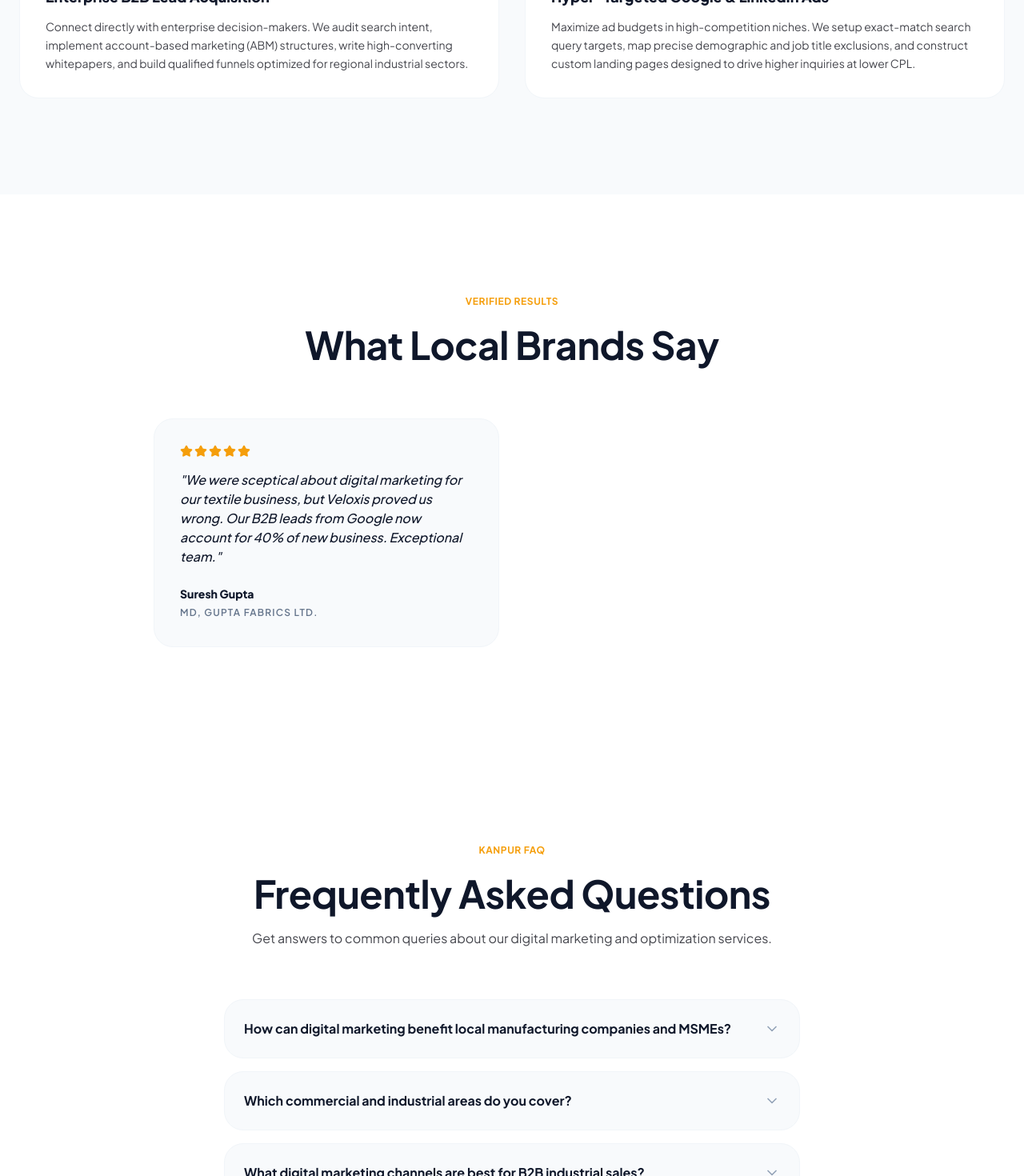
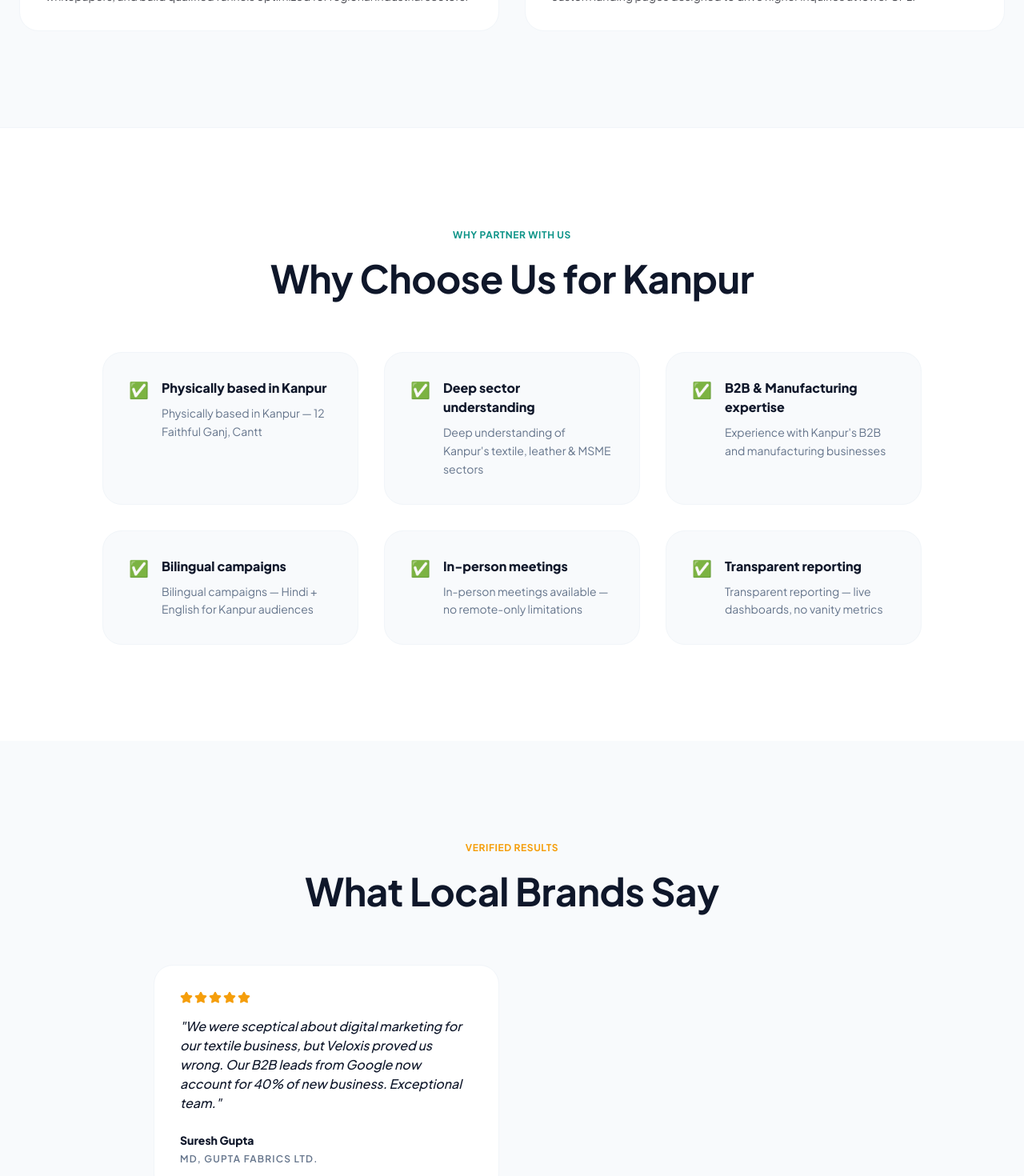
Before and after one commit to muddassir-commits/veloxis-global, a Next.js app: page /digital-marketing-agency-kanpur in a window 1280 px wide. Shown: the part 1330-2800 px from the top of the page at 80% size. Built offline with nearby package versions, Linux system fonts and the light colour scheme; no server answers.

Commit message:
optimization: fully optimize Kanpur location page content, SEO metadata, local business schema, and localized CTA banner

```diff
--- a/app/digital-marketing-agency-kanpur/page.tsx
+++ b/app/digital-marketing-agency-kanpur/page.tsx
@@ -6,22 +6,52 @@ import { Card } from '../../components/ui/Card';
 import { Button } from '../../components/ui/Button';
 import { Breadcrumb } from '../../components/ui/Breadcrumb';
 import { SchemaMarkup } from '../../components/ui/SchemaMarkup';
-import { getFAQPageSchema, getBreadcrumbListSchema, getLocalBusinessSchema } from '../../lib/schema';
+import { getFAQPageSchema, getBreadcrumbListSchema } from '../../lib/schema';
 import { testimonials } from '../../data/testimonials';
 import { Star, CheckCircle, MapPin } from 'lucide-react';
 import { CtaBanner } from '../../components/sections/CtaBanner';
 import { FaqAccordion } from '../../components/sections/FaqAccordion';
 
-export const metadata: Metadata = constructMetadata({
-  title: pageMeta.kanpur.title,
-  description: pageMeta.kanpur.description,
-  path: pageMeta.kanpur.path,
-  ogImage: '/images/og/kanpur-og.jpg'
-});
+export const metadata: Metadata = {
+  ...constructMetadata({
+    title: "Best Digital Marketing Agency in Kanpur 2026 | Veloxis Global",
+    description: "Looking for the best digital marketing agency in Kanpur? Veloxis Global delivers proven SEO, Google Ads & Social Media for Kanpur's textile, MSME & manufacturing businesses. Free audit — 48hr delivery.",
+    path: "/digital-marketing-agency-kanpur",
+    ogImage: '/images/og/kanpur-og.jpg'
+  }),
+  keywords: "best digital marketing agency in Kanpur, digital marketing company Kanpur 2026, SEO services Kanpur, Google Ads agency Kanpur, MSME digital marketing Kanpur, online marketing Kanpur, digital marketing Civil Lines Kanpur, textile business marketing Kanpur"
+};
 
 export default function KanpurLocationPage() {
   const city = 'Kanpur';
-  const localSchema = getLocalBusinessSchema({ city });
+
+  const localSchema = {
+    "@context": "https://schema.org",
+    "@type": "MarketingAgency",
+    "name": "Veloxis Global",
+    "description": "Best digital marketing agency in Kanpur — SEO, Google Ads and Social Media for Kanpur's textile, MSME and manufacturing businesses.",
+    "telephone": "+918887620727",
+    "email": "muddassir@veloxisglobal.com",
+    "url": "https://veloxisglobal.com/digital-marketing-agency-kanpur/",
+    "address": {
+      "@type": "PostalAddress",
+      "streetAddress": "12 Faithful Ganj, Cantt",
+      "addressLocality": "Kanpur",
+      "addressRegion": "Uttar Pradesh",
+      "postalCode": "208004",
+      "addressCountry": "IN"
+    },
+    "geo": {
+      "@type": "GeoCoordinates",
+      "latitude": "26.4499",
+      "longitude": "80.3319"
+    },
+    "areaServed": {
+      "@type": "City",
+      "name": "Kanpur"
+    },
+    "priceRange": "₹₹"
+  };
 
   const breadcrumbItems = [{ name: 'Kanpur Agency', href: '/digital-marketing-agency-kanpur' }];
   const breadcrumbSchema = getBreadcrumbListSchema([
@@ -36,36 +66,36 @@ export default function KanpurLocationPage() {
 
   const kanpurFaqs = [
     {
-      question: "How can digital marketing benefit local manufacturing companies and MSMEs?",
-      answer: "Digital marketing helps manufacturing brands bypass middlemen. By ranking for terms like 'bulk leather goods manufacturer' or 'custom textile exporter' on Google, industrial firms can capture corporate inquiries and wholesale buyers directly."
+      question: "What is the cost of digital marketing in Kanpur in 2026?",
+      answer: "Digital marketing pricing in Kanpur varies by scope. At Veloxis Global, we offer custom pricing built around your goals — no fixed packages. Start with our free audit and we'll recommend exactly what you need and what it will cost. No surprises, no lock-in contracts."
     },
     {
-      question: "Which commercial and industrial areas do you cover?",
-      answer: "We service industrial zones and neighborhoods locally, including GT Road, Civil Lines, Swaroop Nagar, Kidwai Nagar, Kalyanpur, and Kakadeo."
+      question: "How long does SEO take to show results in Kanpur?",
+      answer: "For most Kanpur businesses, initial ranking improvements appear within 60-90 days. Hyperlocal keywords like \"digital marketing agency Kanpur\" or industry-specific terms can rank faster due to lower competition. We set realistic, honest timelines from day one."
     },
     {
-      question: "What digital marketing channels are best for B2B industrial sales?",
-      answer: "B2B industrial marketing relies heavily on high-intent channels. Google Search Ads capture buyers actively searching for raw materials or manufacturing partners, while Technical SEO builds long-term organic authority and rankings."
+      question: "Do you work with small businesses and MSMEs in Kanpur?",
+      answer: "Yes — in fact, Kanpur's MSME and manufacturing sector is one of our primary focus areas. We understand the unique challenges of Kanpur's industrial businesses and have built strategies specifically for them."
     },
     {
-      question: "Can you help our local textile or leather business get export inquiries?",
-      answer: "Yes. We set up international SEO targeting and run geotargeted Google and LinkedIn campaigns tailored to buyers in key export markets such as Europe, the Middle East, and North America."
+      question: "Can you help my Kanpur business rank on Google Maps?",
+      answer: "Absolutely. Local SEO and Google Business Profile optimisation is our strongest service for Kanpur businesses. We can get your business appearing in Google's Local Pack for Kanpur-specific searches."
     },
     {
-      question: "How do you help local retail brands compete online?",
-      answer: "We help retail storefronts build local authority by optimizing their Google Map profiles, setting up local store search campaigns, and utilizing targeted Instagram ads to drive local customer walk-ins."
+      question: "Do you offer Google Ads for Kanpur businesses?",
+      answer: "Yes. We manage Google Ads campaigns for Kanpur businesses across all campaign types — Search, Display, and Performance Max. Every rupee is tracked and optimised for your specific Kanpur market."
     },
     {
-      question: "Do we need a massive marketing budget to start working with Veloxis Global in the region?",
-      answer: "No. We specialize in working with MSMEs. We build campaigns with focused budgets, target specific buyer personas, and scale spend only when we see positive conversion rates and qualified inquiries."
+      question: "Which Kanpur industries do you specialise in?",
+      answer: "Textile and garment industry, leather goods and footwear, manufacturing and engineering, MSME retail, education institutes, healthcare clinics, and real estate. We have tailored strategies for each sector."
     },
     {
-      question: "Do you build custom websites for manufacturing companies?",
-      answer: "Yes. We build responsive, fast-loading B2B websites that showcase product catalogs, list technical specifications, and include direct call-to-actions like 'Request a Quote' or 'Download Brochure' to maximize lead capture."
+      question: "Do you offer free consultations for Kanpur businesses?",
+      answer: "Yes — we offer a free 30-minute strategy call plus a free website SEO audit for all Kanpur enquiries. No commitments. Just clarity on where you stand and what's possible."
     },
     {
-      question: "How can our business get a free SEO and digital audit?",
-      answer: "Complete our simple audit form. Our team will review your website performance, map visibility, and local competitor strength, and send you a manual optimization plan in 48 hours."
+      question: "How is Veloxis Global different from other Kanpur digital agencies?",
+      answer: "Most Kanpur agencies offer templated services at low prices with average results. Veloxis Global is built differently — custom strategy per client, transparent reporting, and results measured in business outcomes not just traffic numbers. We're also based here in Kanpur, so we genuinely understand your market."
     }
   ];
 
@@ -84,15 +114,15 @@ export default function KanpurLocationPage() {
       <section className="bg-white py-16 sm:py-24 text-left relative overflow-hidden">
         <div className="max-w-container-max mx-auto px-gutter grid grid-cols-1 lg:grid-cols-12 gap-12 items-center">
           <div className="lg:col-span-7 flex flex-col items-start">
-            <Badge variant="orange" className="mb-4">INDUSTRIAL REGIONAL DESK</Badge>
+            <Badge variant="orange" className="mb-4">KANPUR INDUSTRIAL DESK</Badge>
             <h1 className="text-headline-lg-mobile md:text-headline-lg font-extrabold text-slate-900 tracking-tight leading-tight mb-6">
               Best Digital Marketing Agency in Kanpur
             </h1>
-            <p className="text-base sm:text-body-lg text-on-surface-variant leading-relaxed mb-6">
-              Kanpur, long recognized as the industrial heartland and Manchester of Uttar Pradesh, is home to a massive ecosystem of leather tanneries, textile mills, manufacturing plants, and fast-growing MSMEs. However, in 2026, traditional sales channels, bulk distributor directories, and local industry networks are no longer sufficient to secure nationwide or export orders.
+            <p className="text-base sm:text-body-lg text-on-surface-variant leading-relaxed mb-6 font-sans">
+              Veloxis Global is Kanpur's most results-driven digital marketing agency — headquartered right here in Kanpur at 12 Faithful Ganj, Cantt. We help Kanpur businesses in textile, leather, manufacturing, retail and MSME sectors grow online with proven SEO, Google Ads and Social Media strategies.
             </p>
-            <p className="text-base sm:text-body-lg text-on-surface-variant leading-relaxed mb-8">
-              At Veloxis Global, we specialize in helping regional manufacturing companies transition to modern digital customer acquisition. We construct high-converting B2B search campaigns, run targeted SEO strategies to rank for commercial manufacturing keywords, and design optimized landing pages that convert cold traffic into trade inquiries and purchase orders.
+            <p className="text-base sm:text-body-lg text-on-surface-variant leading-relaxed mb-8 font-sans">
+              Whether you're in Civil Lines, Swaroop Nagar, Kidwai Nagar, GT Road, Kalyanpur or Kakadeo — our digital marketing experts understand Kanpur's local market, buyer psychology and competitive landscape.
             </p>
             <div className="flex flex-col sm:flex-row gap-4 w-full sm:w-auto">
               <Button href="/free-seo-audit" variant="primary">
@@ -153,9 +183,76 @@ export default function KanpurLocationPage() {
         </div>
       </section>
 
+      {/* Why Choose Us for Kanpur Section */}
+      <section className="bg-white py-section-gap border-t border-slate-100">
+        <div className="max-w-container-max mx-auto px-gutter text-center">
+          <div className="max-w-[700px] mx-auto mb-16">
+            <Badge variant="teal" className="mb-4">WHY PARTNER WITH US</Badge>
+            <h2 className="text-3xl sm:text-headline-lg font-bold text-slate-900">Why Choose Us for Kanpur</h2>
+          </div>
+
+          <div className="grid grid-cols-1 md:grid-cols-2 lg:grid-cols-3 gap-8 text-left max-w-5xl mx-auto">
+            <Card className="bg-slate-50 border border-slate-100 p-8 flex gap-4">
+              <span className="text-emerald-500 text-xl font-bold shrink-0">✅</span>
+              <div>
+                <h3 className="font-extrabold text-slate-900 text-base mb-2">Physically based in Kanpur</h3>
+                <p className="text-sm text-slate-500 leading-relaxed">
+                  Physically based in Kanpur — 12 Faithful Ganj, Cantt
+                </p>
+              </div>
+            </Card>
+            <Card className="bg-slate-50 border border-slate-100 p-8 flex gap-4">
+              <span className="text-emerald-500 text-xl font-bold shrink-0">✅</span>
+              <div>
+                <h3 className="font-extrabold text-slate-900 text-base mb-2">Deep sector understanding</h3>
+                <p className="text-sm text-slate-500 leading-relaxed">
+                  Deep understanding of Kanpur's textile, leather & MSME sectors
+                </p>
+              </div>
+            </Card>
+            <Card className="bg-slate-50 border border-slate-100 p-8 flex gap-4">
+              <span className="text-emerald-500 text-xl font-bold shrink-0">✅</span>
+              <div>
+                <h3 className="font-extrabold text-slate-900 text-base mb-2">B2B & Manufacturing expertise</h3>
+                <p className="text-sm text-slate-500 leading-relaxed">
+                  Experience with Kanpur's B2B and manufacturing businesses
+                </p>
+              </div>
+            </Card>
+            <Card className="bg-slate-50 border border-slate-100 p-8 flex gap-4">
+              <span className="text-emerald-500 text-xl font-bold shrink-0">✅</span>
+              <div>
+                <h3 className="font-extrabold text-slate-900 text-base mb-2">Bilingual campaigns</h3>
+                <p className="text-sm text-slate-500 leading-relaxed">
+                  Bilingual campaigns — Hindi + English for Kanpur audiences
+                </p>
+              </div>
+            </Card>
+            <Card className="bg-slate-50 border border-slate-100 p-8 flex gap-4">
+              <span className="text-emerald-500 text-xl font-bold shrink-0">✅</span>
+              <div>
+                <h3 className="font-extrabold text-slate-900 text-base mb-2">In-person meetings</h3>
+                <p className="text-sm text-slate-500 leading-relaxed">
+                  In-person meetings available — no remote-only limitations
+                </p>
+              </div>
+            </Card>
+            <Card className="bg-slate-50 border border-slate-100 p-8 flex gap-4">
+              <span className="text-emerald-500 text-xl font-bold shrink-0">✅</span>
+              <div>
+                <h3 className="font-extrabold text-slate-900 text-base mb-2">Transparent reporting</h3>
+                <p className="text-sm text-slate-500 leading-relaxed">
+                  Transparent reporting — live dashboards, no vanity metrics
+                </p>
+              </div>
+            </Card>
+          </div>
+        </div>
+      </section>
+
       {/* Local Testimonials */}
       {localTestimonials.length > 0 && (
-        <section className="bg-white py-section-gap">
+        <section className="bg-slate-50 py-section-gap">
           <div className="max-w-container-max mx-auto px-gutter text-center">
             <div className="max-w-[700px] mx-auto mb-16">
               <Badge variant="orange" className="mb-4">VERIFIED RESULTS</Badge>
@@ -164,7 +261,7 @@ export default function KanpurLocationPage() {
 
             <div className="grid grid-cols-1 md:grid-cols-2 gap-8 max-w-4xl mx-auto text-left">
               {localTestimonials.map((t, idx) => (
-                <Card key={idx} hoverable={false} className="border border-slate-100 p-8 bg-slate-50">
+                <Card key={idx} hoverable={false} className="border border-slate-100 p-8 bg-white">
                   <div className="flex gap-0.5 text-[#F59E0B] mb-4">
                     {[...Array(t.rating)].map((_, i) => (
                       <Star key={i} className="w-4 h-4 fill-current" />
@@ -189,7 +286,10 @@ export default function KanpurLocationPage() {
         badgeText="KANPUR FAQ"
       />
 
-      <CtaBanner />
+      <CtaBanner
+        title="Ready to Dominate Kanpur's Digital Space in 2026?"
+        description="Join Kanpur businesses already growing with Veloxis Global. Get your free audit — delivered within 48 hours."
+      />
     </>
   );
 }
```
Also changed, not shown: components/sections/CtaBanner.tsx (+11 -3 lines).
